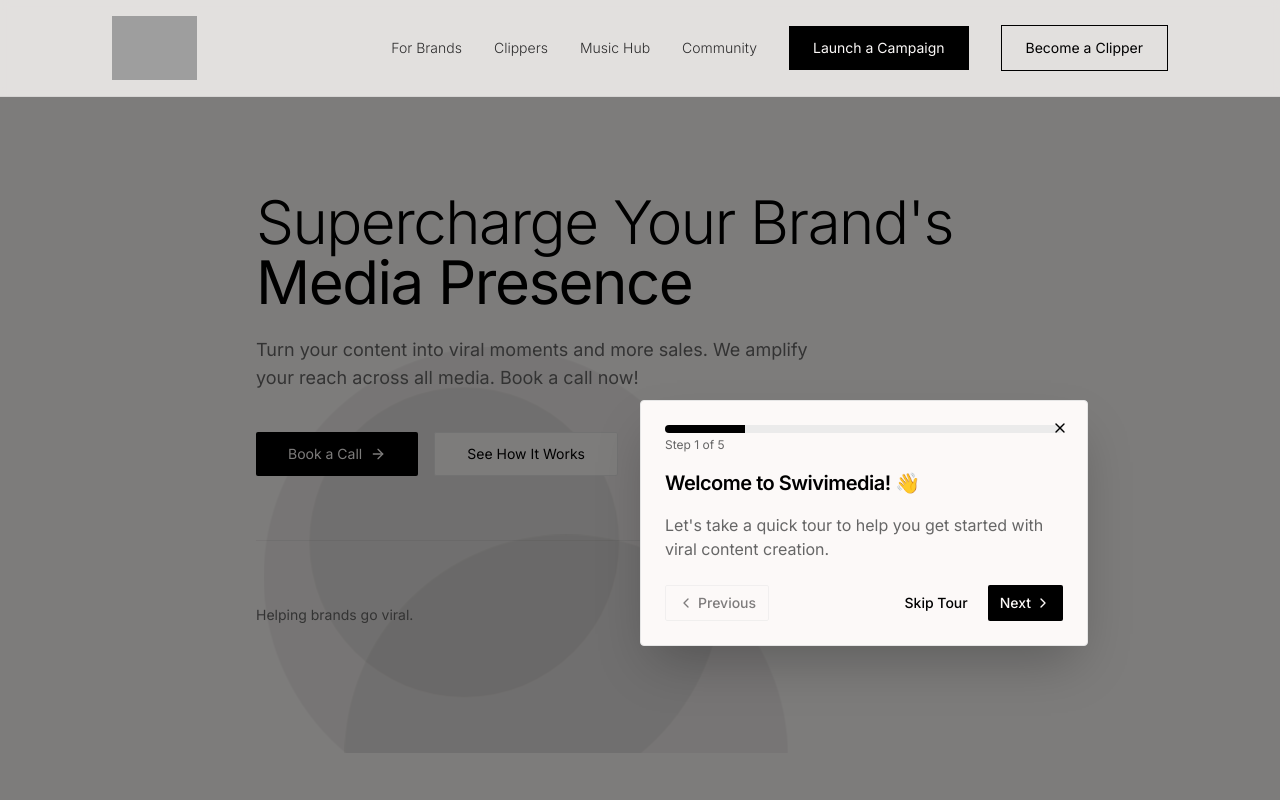
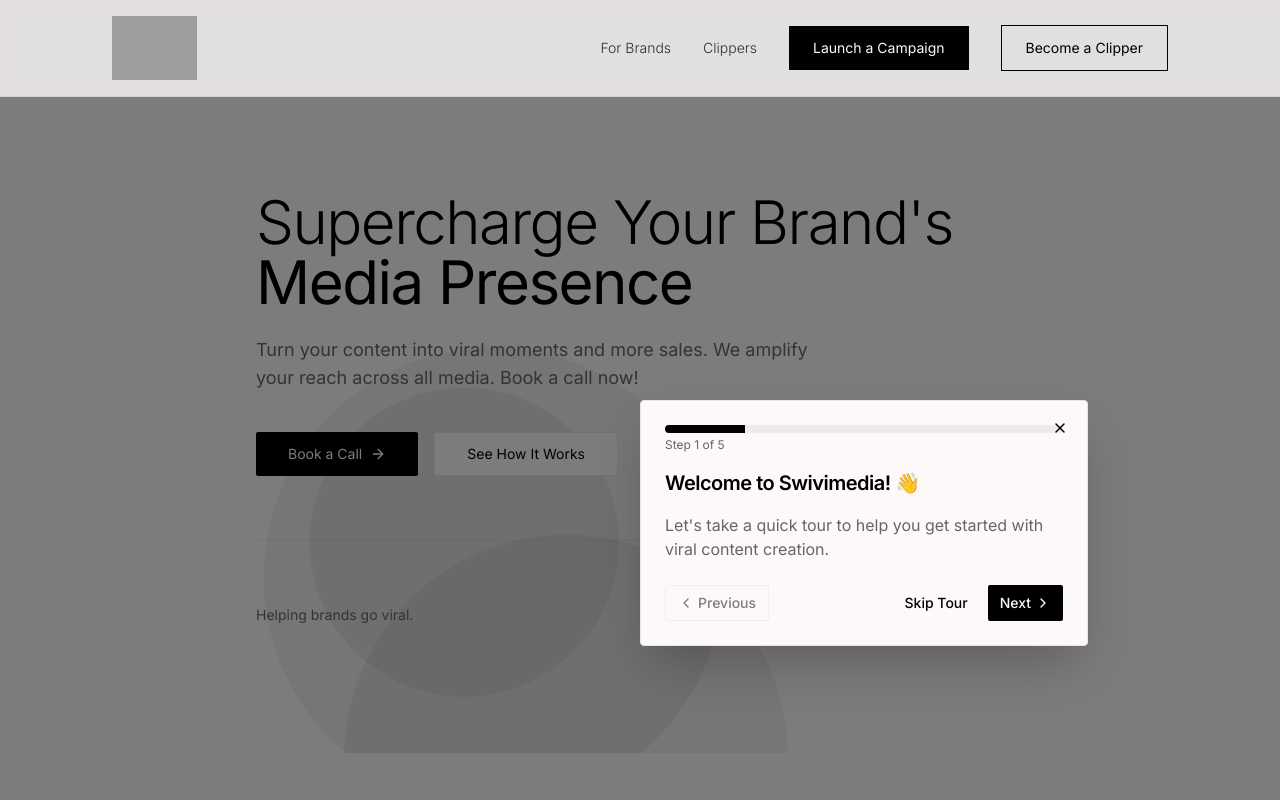
Before and after one commit to sailorjacob/swivi, a Next.js app: page / in a window 1280 px wide. Shown: the top 800 px of the page. Built offline with nearby package versions, Linux system fonts and the light colour scheme; grey boxes are pictures that could not be loaded.

Commit message:
Hide Music Hub and Community from header nav, hide Music Hub preview and Founder sections from homepage

```diff
--- a/app/page.tsx
+++ b/app/page.tsx
@@ -18,9 +18,9 @@
       <main className="flex min-h-screen flex-col pt-16">
         <Hero />
         <CreatorViewsCalculator />
-        <MusicHubPreview />
+        {/* <MusicHubPreview /> */}
         {/* <Testimonials /> */}
-        <Founder />
+        {/* <Founder /> */}
         <div className="space-y-32 md:space-y-48">
           <Showcase />
           <Features />
--- a/components/layout/header.tsx
+++ b/components/layout/header.tsx
@@ -8,8 +8,8 @@
 const navigation = [
   { name: "For Brands", href: "/" },
   { name: "Clippers", href: "/clippers" },
-  { name: "Music Hub", href: "/music-hub" },
-  { name: "Community", href: "/community" },
+  // { name: "Music Hub", href: "/music-hub" },
+  // { name: "Community", href: "/community" },
 ]
 
 export function Header() {
```
